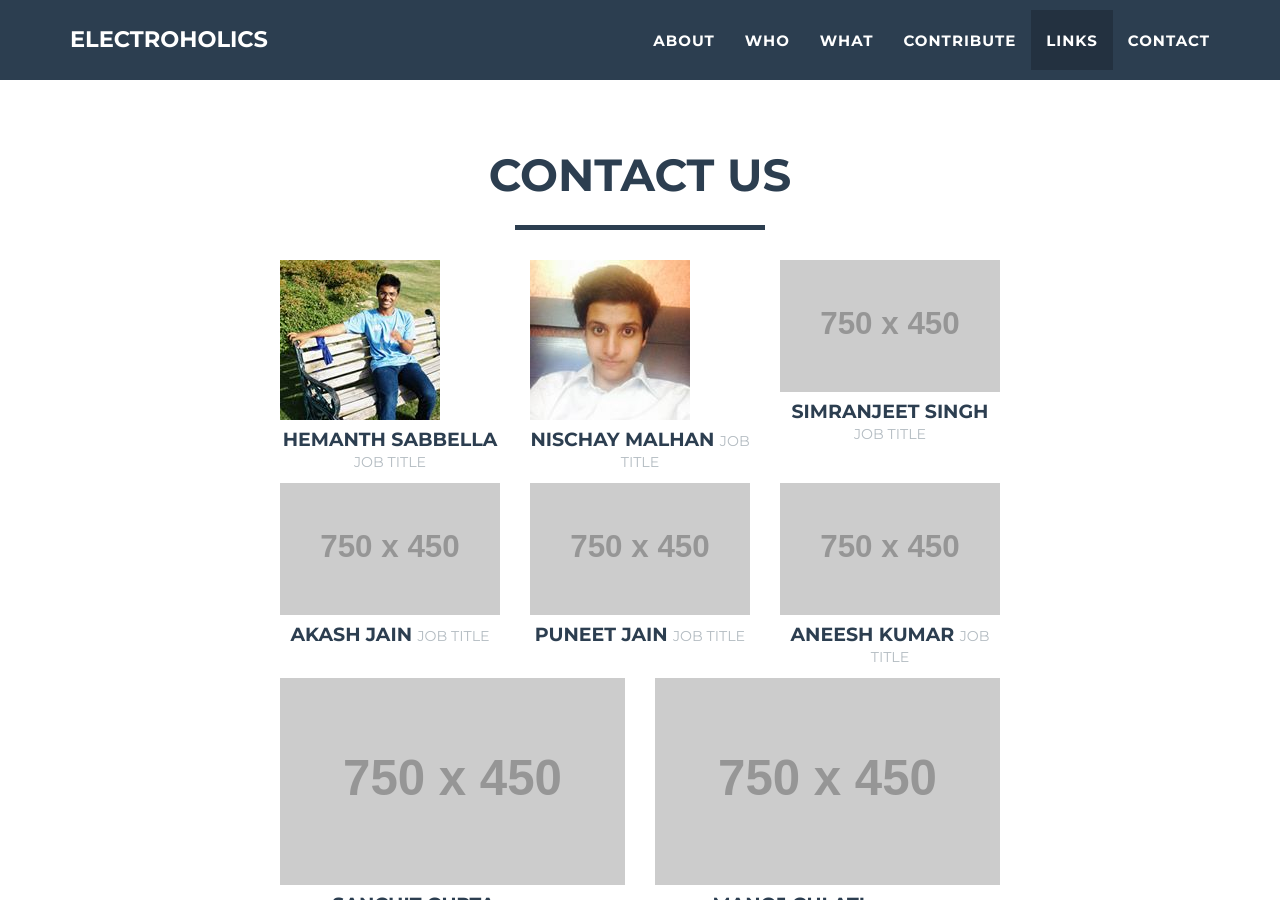
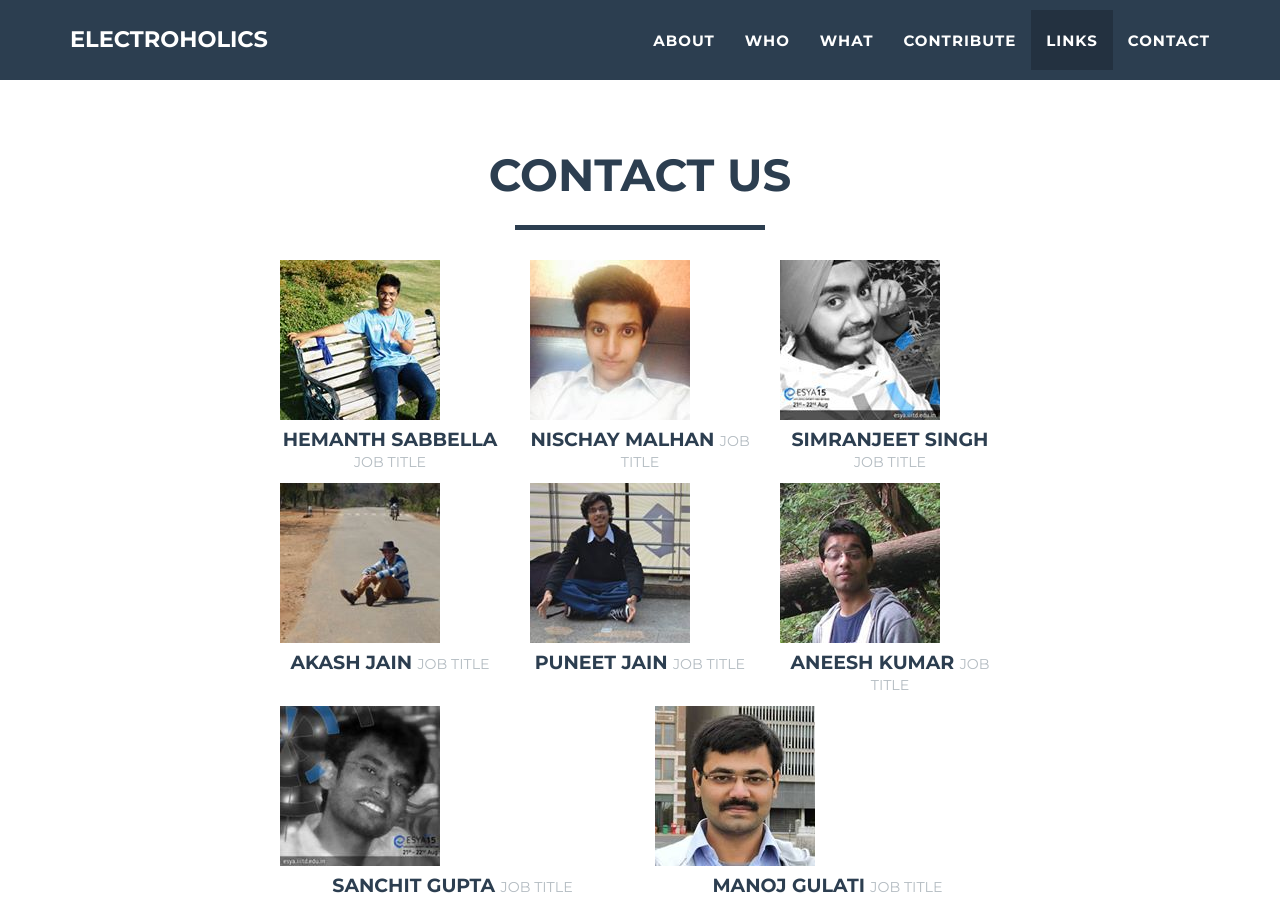
Before and after one commit to Electroholics/previous-website, a Jekyll site: the page built from index.html, in a window 1280 px wide and 900 px high, scrolled down 3828 px. Built offline with Jekyll 4.4.1, drawn with Linux system fonts in a browser that asks for light colours.

Commit message:
coming close 4

```diff
--- a/_includes/contact_static.html
+++ b/_includes/contact_static.html
@@ -23,7 +23,7 @@
                     </h4>
                 </div>
                 <div class="col-sm-4 text-center">
-                    <img class="img-responsive" src="http://placehold.it/750x450" alt="">
+                    <img class="img-responsive" src="img/simo.jpg" alt="">
                     <h4>Simranjeet Singh
                         <small>Job Title</small>
                     </h4>
@@ -33,19 +33,19 @@
             <div class="row">
 			<div class="col-lg-8 col-lg-offset-2">
                 <div class="col-sm-4 text-center">
-                    <img class="img-responsive" src="http://placehold.it/750x450" alt="">
+                    <img class="img-responsive" src="img/akash.jpg" alt="">
                     <h4>Akash Jain
                         <small>Job Title</small>
                     </h4>
                 </div>
                 <div class="col-sm-4 text-center">
-                    <img class="img-responsive" src="http://placehold.it/750x450" alt="">
+                    <img class="img-responsive" src="img/puneet.jpg" alt="">
                     <h4>Puneet Jain
                         <small>Job Title</small>
                     </h4>
                 </div>
                 <div class="col-sm-4 text-center">
-                    <img class="img-responsive" src="http://placehold.it/750x450" alt="">
+                    <img class="img-responsive" src="img/aneesh.jpg" alt="">
                     <h4>Aneesh Kumar
                         <small>Job Title</small>
                     </h4>
@@ -58,13 +58,13 @@
 			<div class="col-lg-8 col-lg-offset-2">
 
                 <div class="col-sm-6 text-center">
-                    <img class="img-responsive" src="http://placehold.it/750x450" alt="">
+                    <img class="img-responsive" src="img/sanchit.jpg" alt="">
                     <h4>Sanchit Gupta
                         <small>Job Title</small>
                     </h4>
                 </div>
                 <div class="col-sm-6 text-center">
-                    <img class="img-responsive" src="http://placehold.it/750x450" alt="">
+                    <img class="img-responsive" src="img/manoj.jpg" alt="">
                     <h4>Manoj Gulati
                         <small>Job Title</small>
                     </h4>
```
